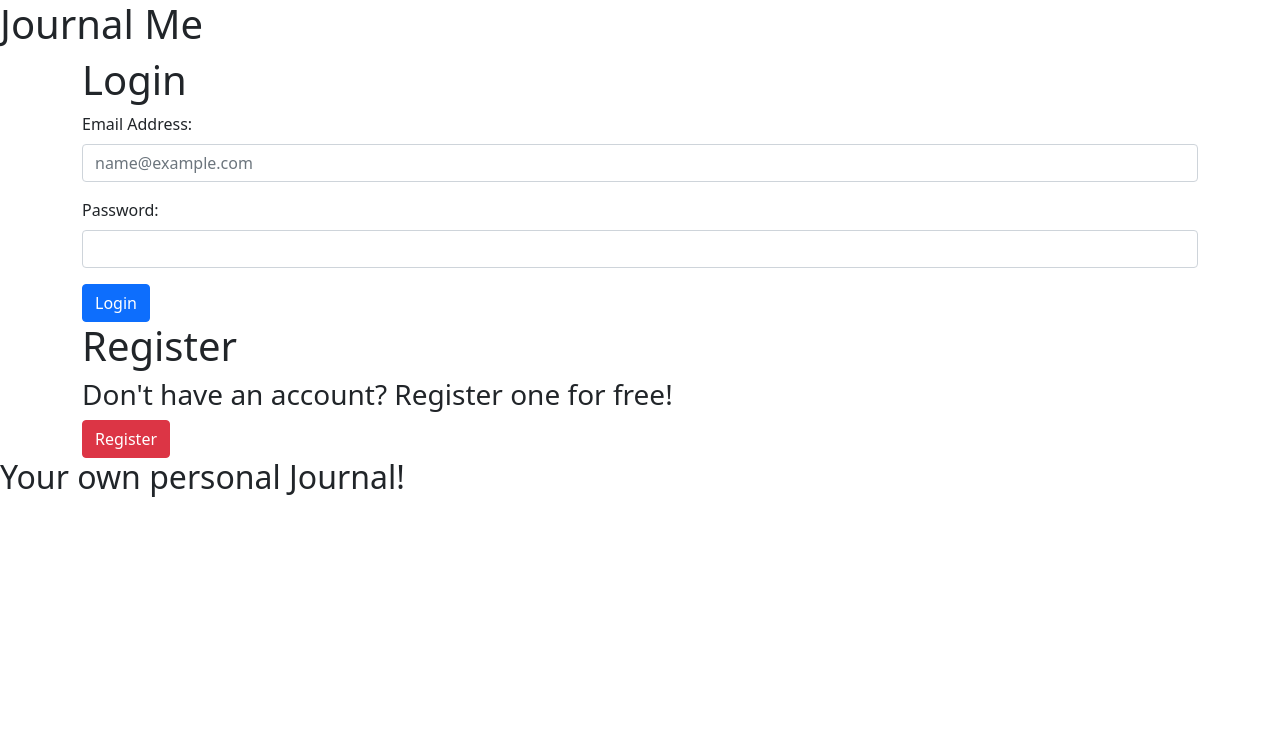
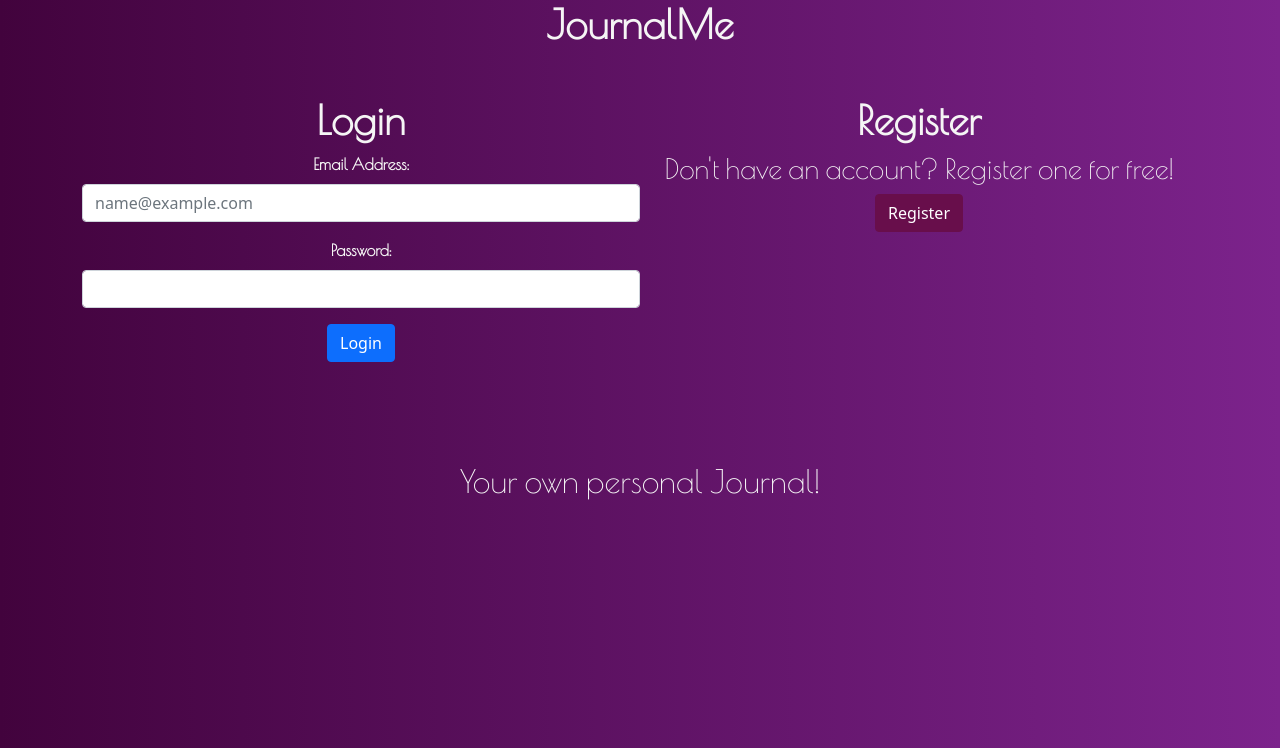
Before and after one commit to Mikey-Simmons/JournalMe, a Django app: page / in a window 1280 px wide. Shown: the top 748 px of the page. Run offline with Django 3.2, Linux system fonts and the light colour scheme; some libraries are stand-ins or nearby versions.

Commit message:
sty le changes

```diff
--- /dev/null
+++ b/main/static/css/style.css
@@ -0,0 +1,81 @@
+.login{
+
+    justify-content: center;
+    width: 50%;
+    height: 100%;
+    padding-top: 20px;
+    color: whitesmoke;
+}
+label{
+    display: flex !important;
+    justify-content: center !important;
+    font-family: 'Poiret One', cursive;
+     font-weight: bolder;
+}
+h1.login{
+    display: flex;
+    justify-content: center;
+    font-family: 'Poiret One', cursive;
+    font-weight: bolder;
+
+}
+.button_login{
+    display: flex !important;
+    justify-content: center !important;
+}
+.btn-danger{
+    background-color: #680E4B !important;
+    border-color: #680E4B !important;
+}
+.btn-danger:hover{
+    background-color: red !important;
+}
+.register{
+
+    justify-content: center;
+    width: 50%;
+    color: whitesmoke;
+    padding-top: 20px;
+
+
+}
+.log{
+    display: flex;
+    justify-content: center;
+}
+.reg{
+    display: flex;
+    justify-content: center;
+    font-family: 'Poiret One', cursive;
+    font-weight: bolder;
+}
+h1.register{
+    display: flex;
+    justify-content: center;
+    font-family: 'Poiret One', cursive;
+    font-weight: bolder;
+}
+.title{
+    display: flex;
+    justify-content: center;
+    color: whitesmoke;
+    font-family: 'Poiret One', cursive;
+    font-weight: bolder;
+}
+body{
+    background-image: linear-gradient(.25turn, #42033D,#7C238C) !important;
+
+}
+.container{
+    display: flex;
+    justify-content: space-between;
+}
+.footer
+{
+    display: flex;
+    justify-content: center;
+    color: whitesmoke;
+    font-family: 'Poiret One', cursive;
+     font-weight: bolder;
+     padding-top: 100px;
+}
--- a/main/templates/index.html
+++ b/main/templates/index.html
@@ -19,7 +19,7 @@
 </head>
 <body>
   <div class="title">
-  <h1 class="title">Journal Me</h1>
+  <h1 class="title">JournalMe</h1>
 
 </div>
     <div class="container">
```
Also changed, not shown: main/static/style.css (deleted).
